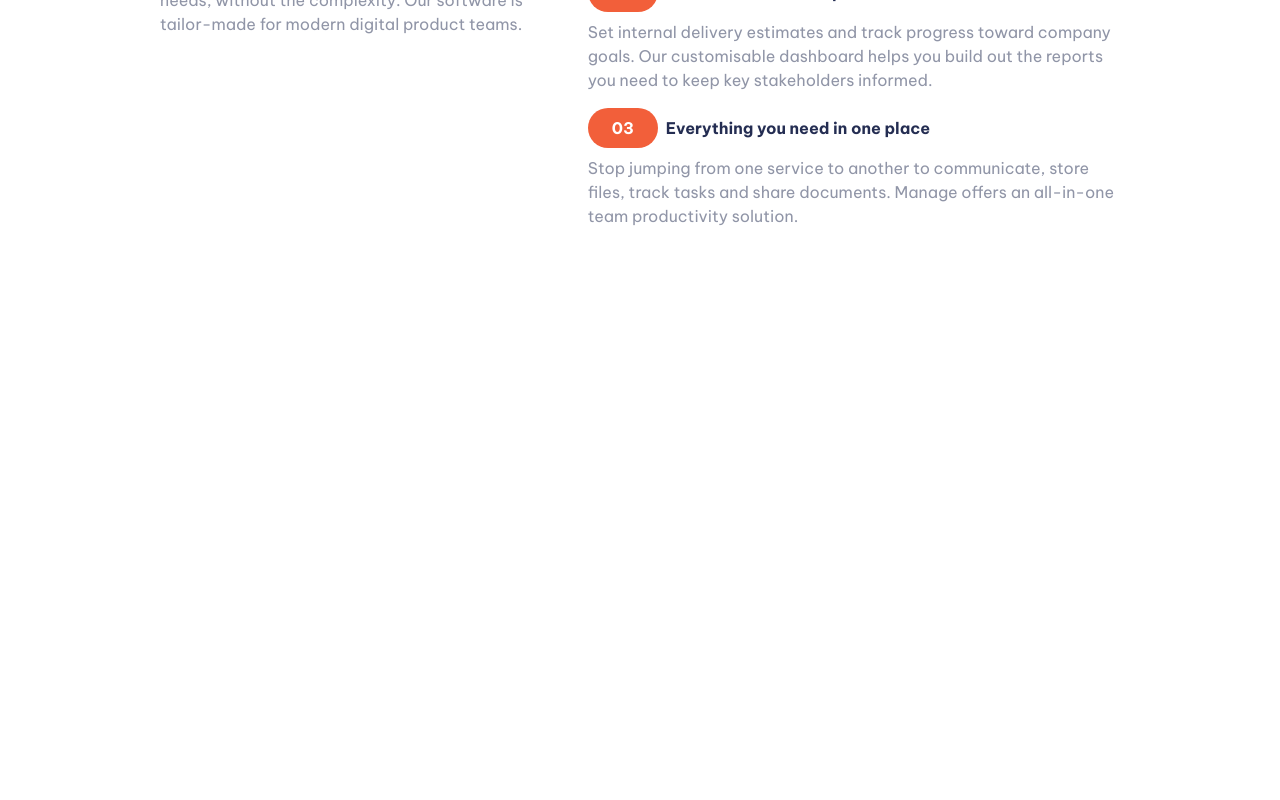
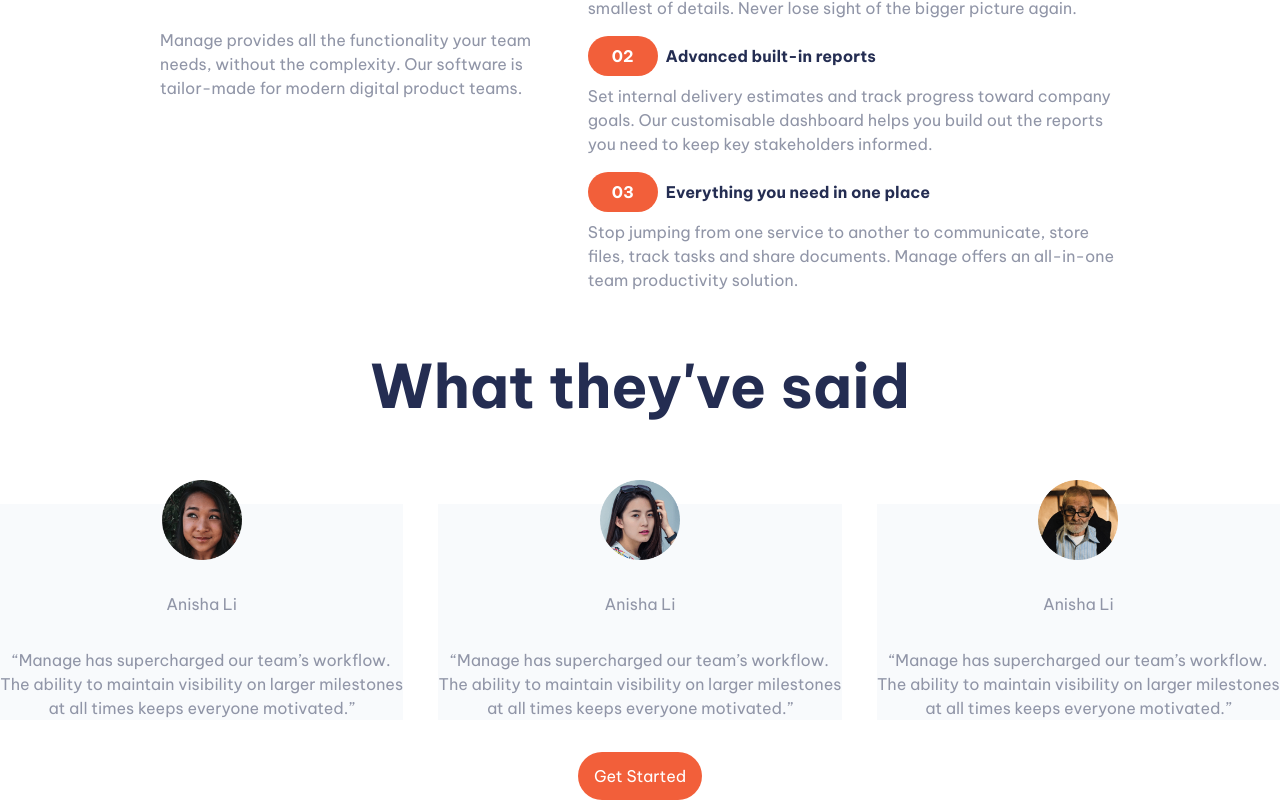
Before and after one commit to JLSoaresRamos/manage-landpage, a React (Vite) app: page / in a window 1280 px wide. Shown: the part 838-1638 px from the top of the page. Before the commit the page ends 1130 px from the top, so only its background shows below. Built offline with nearby package versions, Linux system fonts and the light colour scheme; the HTML template or start-up script is replaced by a standard one.

Commit message:
Add carousel to feedback section

```diff
--- a/package.json
+++ b/package.json
@@ -17,6 +17,7 @@
     "react": "^18.2.0",
     "react-dom": "^18.2.0",
     "react-icons": "^5.0.1",
+    "swiper": "^11.0.6",
     "tailwind-merge": "^2.2.1"
   },
   "devDependencies": {
--- a/src/App.tsx
+++ b/src/App.tsx
@@ -1,13 +1,14 @@
 import { Button } from './components/Button'
+import { FeedbackSection } from './components/FeedbackSection'
 import { Header } from './components/Header'
 import './index.css'
 
 function App() {
 	return (
-		<main className='px-4 py-8 font-be-vietnam-pro text-neutral-darkGrayishBlue lg:px-16 lg:py-16 xl:px-40 xl:py-16'>
+		<main className=' font-be-vietnam-pro text-neutral-darkGrayishBlue '>
 			<div className='fixed -top-1/3 left-14 right-0 -z-10 hidden h-full w-full bg-tablet-pattern bg-cover bg-no-repeat'></div>
 			<Header />
-			<div className='space-y-16'>
+			<div className='space-y-16 px-4 py-8 lg:px-16 lg:py-16 xl:px-40'>
 				<section className='grid items-center md:grid-cols-2'>
 					<img
 						src='/manage-landpage/images/illustration-intro.svg'
@@ -84,6 +85,34 @@
 					</section>
 				</div>
 			</div>
+			<FeedbackSection
+				feedbacks={[
+					{
+						author: 'Anisha Li',
+						avatarUrl: '/manage-landpage/images/avatar-ali.png',
+						quote:
+							'“Manage has supercharged our team’s workflow. The ability to maintain visibility on larger milestones at all times keeps everyone motivated.” ',
+					},
+					{
+						author: 'Anisha Li',
+						avatarUrl: '/manage-landpage/images/avatar-anisha.png',
+						quote:
+							'“Manage has supercharged our team’s workflow. The ability to maintain visibility on larger milestones at all times keeps everyone motivated.” ',
+					},
+					{
+						author: 'Anisha Li',
+						avatarUrl: '/manage-landpage/images/avatar-richard.png',
+						quote:
+							'“Manage has supercharged our team’s workflow. The ability to maintain visibility on larger milestones at all times keeps everyone motivated.” ',
+					},
+					{
+						author: 'Anisha Li',
+						avatarUrl: '/manage-landpage/images/avatar-richard.png',
+						quote:
+							'“Manage has supercharged our team’s workflow. The ability to maintain visibility on larger milestones at all times keeps everyone motivated.” ',
+					},
+				]}
+			/>
 		</main>
 	)
 }
--- /dev/null
+++ b/src/components/FeedbackSection/index.tsx
@@ -0,0 +1,66 @@
+import { Swiper, SwiperSlide } from 'swiper/react'
+
+import 'swiper/css'
+import 'swiper/css/pagination'
+
+import { Pagination } from 'swiper/modules'
+
+import { Button } from '../Button'
+
+type FeedbackProps = {
+	avatarUrl: string
+	author: string
+	quote: string
+}
+
+type FeedbackSectionProps = {
+	feedbacks: FeedbackProps[]
+}
+
+export function FeedbackSection({ feedbacks }: FeedbackSectionProps) {
+	return (
+		<section className='space-y-8 px-4 sm:px-0'>
+			<h2 className='title mb-16 text-center'>What they've said</h2>
+			<Swiper
+				spaceBetween={35}
+				pagination={{
+					clickable: true,
+				}}
+				modules={[Pagination]}
+				className='mySwiper'
+				breakpoints={{
+					1024: {
+						slidesPerView: 3,
+					},
+					768: {
+						slidesPerView: 2.5,
+					},
+					640: {
+						slidesPerView: 2,
+					},
+				}}
+			>
+				{feedbacks.map((feedback, index) => {
+					return (
+						<SwiperSlide key={`${index + feedback.avatarUrl}`}>
+							<div className='pt-6'>
+								<div className='flex flex-col items-center gap-8 bg-slate-50 text-center'>
+									<img
+										className='-mt-6 h-20 w-20'
+										role='Avatar Person'
+										src={feedback.avatarUrl}
+									/>
+									<h2>{feedback.author}</h2>
+									<blockquote>{feedback.quote}</blockquote>
+								</div>
+							</div>
+						</SwiperSlide>
+					)
+				})}
+			</Swiper>
+			<Button type='link' href='#' className='self-center'>
+				Get Started
+			</Button>
+		</section>
+	)
+}
--- a/src/components/Header/index.tsx
+++ b/src/components/Header/index.tsx
@@ -29,7 +29,7 @@
 				<a href='#'>Careers</a>
 				<a href='#'>Community</a>
 			</nav>
-			<header className='mb-16 flex items-center justify-between'>
+			<header className='mb-16 mt-16 flex items-center justify-between px-4 lg:px-16 xl:px-40'>
 				<img src={Logo} alt='Manage' className='z-10' />
 				<nav className='hidden gap-4 font-semibold text-primary-darkBlue md:flex lg:gap-8'>
 					<a href='#'>Princing</a>
--- a/src/index.css
+++ b/src/index.css
@@ -9,3 +9,44 @@
 		@apply text-balance text-4xl font-bold text-primary-darkBlue lg:text-5xl xl:text-6xl;
 	}
 }
+
+:root {
+	--swiper-pagination-bullet-inactive-color: '#fff';
+	--swiper-pagination-bullet-inactive-opacity: 1;
+	--swiper-pagination-color: hsl(12, 88%, 59%);
+}
+
+.swiper-container {
+	width: 480px;
+}
+
+.swiper-pagination {
+	position: static;
+	margin-top: 32px;
+}
+
+.swiper-pagination-bullet {
+	border: 1px solid hsl(12, 88%, 59%);
+}
+
+@media screen and (min-width: 1024px) {
+	.swiper-container {
+		width: 1024px;
+	}
+}
+
+@media screen and (min-width: 768px) {
+	.swiper-container {
+		width: 768px;
+	}
+}
+
+@media screen and (min-width: 640px) {
+	.swiper-container {
+		width: 640px;
+	}
+
+	.swiper-pagination {
+		display: none;
+	}
+}
```
Also changed, not shown: 1 other file (tests, documents, lock files or other folders).
